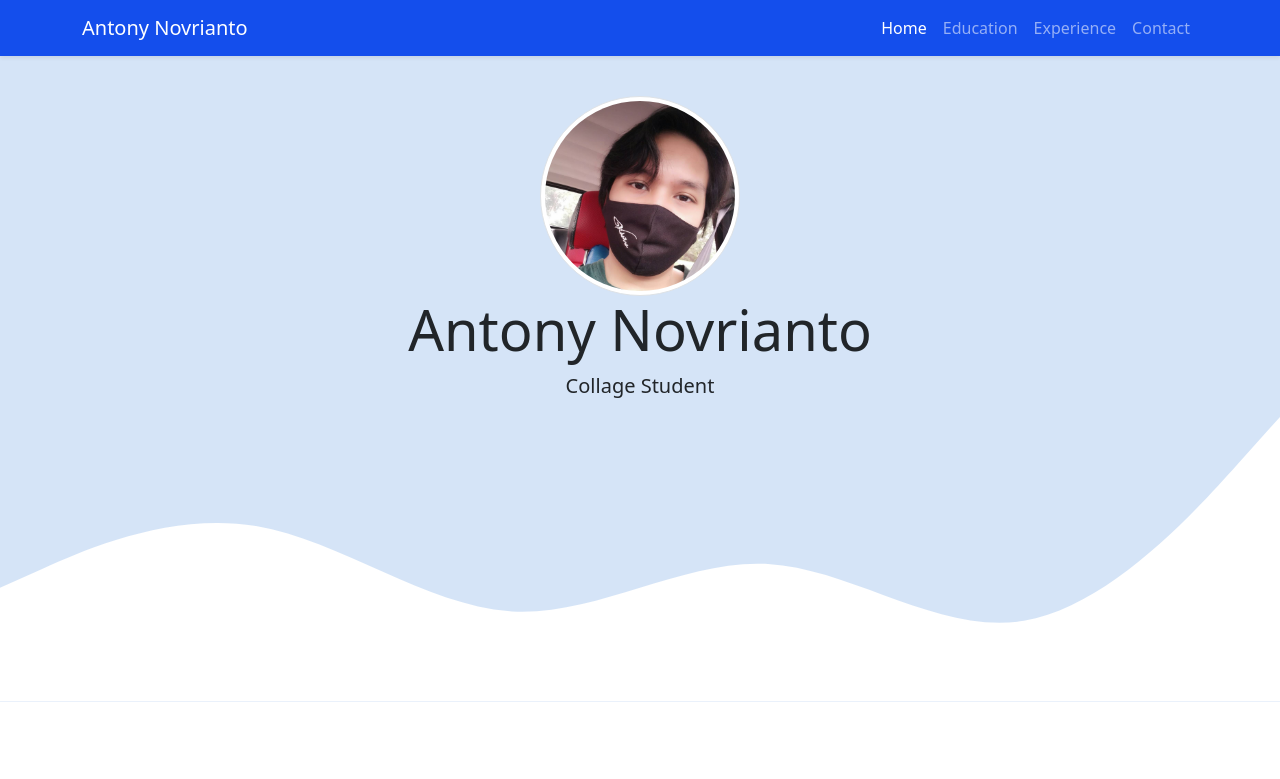
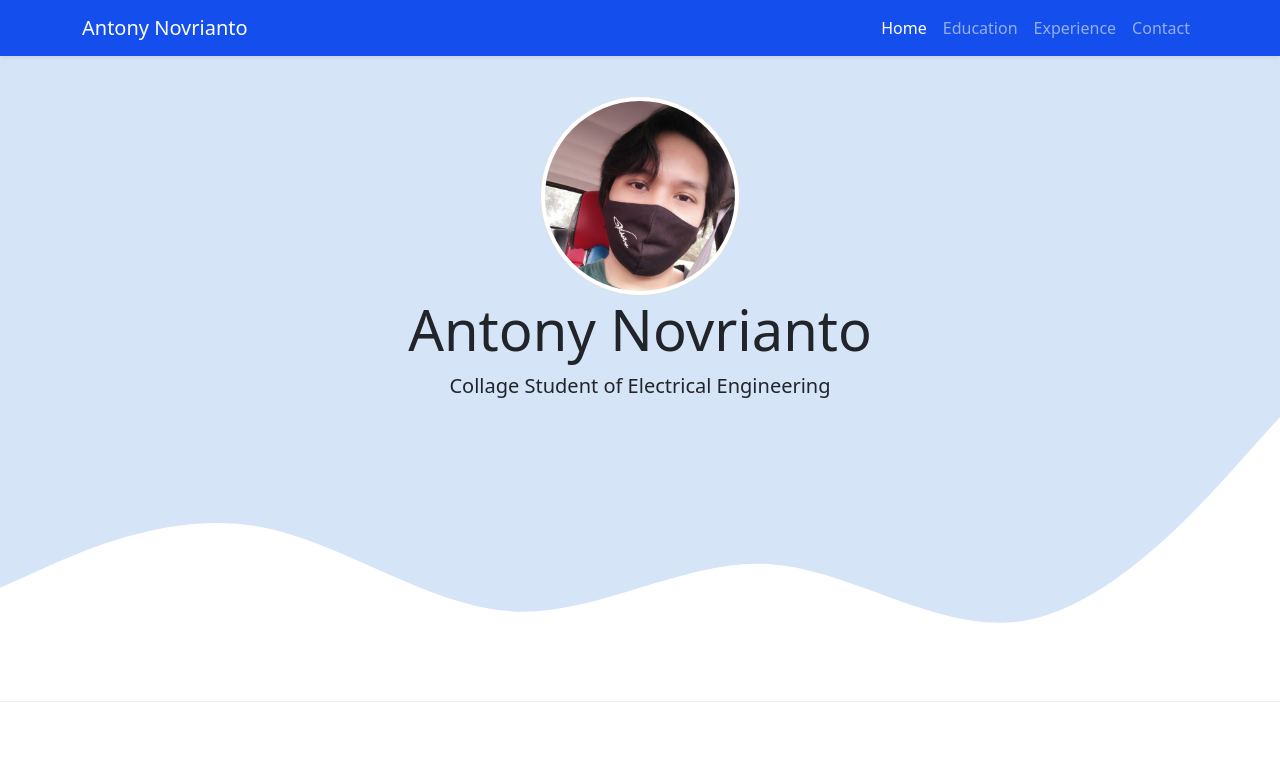
Before and after one commit to blackdemond14/CV_antonynovrianto, a plain HTML site: page index.html in a window 1280 px wide. Shown: the top 779 px of the page. Drawn offline with nearby package versions, Linux system fonts and the light colour scheme.

Commit message:
nambahin profesi

```diff
--- a/index.html
+++ b/index.html
@@ -46,7 +46,7 @@
     <section class="jumbotron text-center">
       <img src="img/337713.jpg" alt="Antony Novrianto" width="200" class="rounded-circle img-thumbnail" />
       <h1 class="display-4">Antony Novrianto</h1>
-      <p class="lead">Collage Student</p>
+      <p class="lead">Collage Student of Electrical Engineering</p>
       <svg xmlns="http://www.w3.org/2000/svg" viewBox="0 0 1440 320">
         <path
           fill="#ffffff"
```
